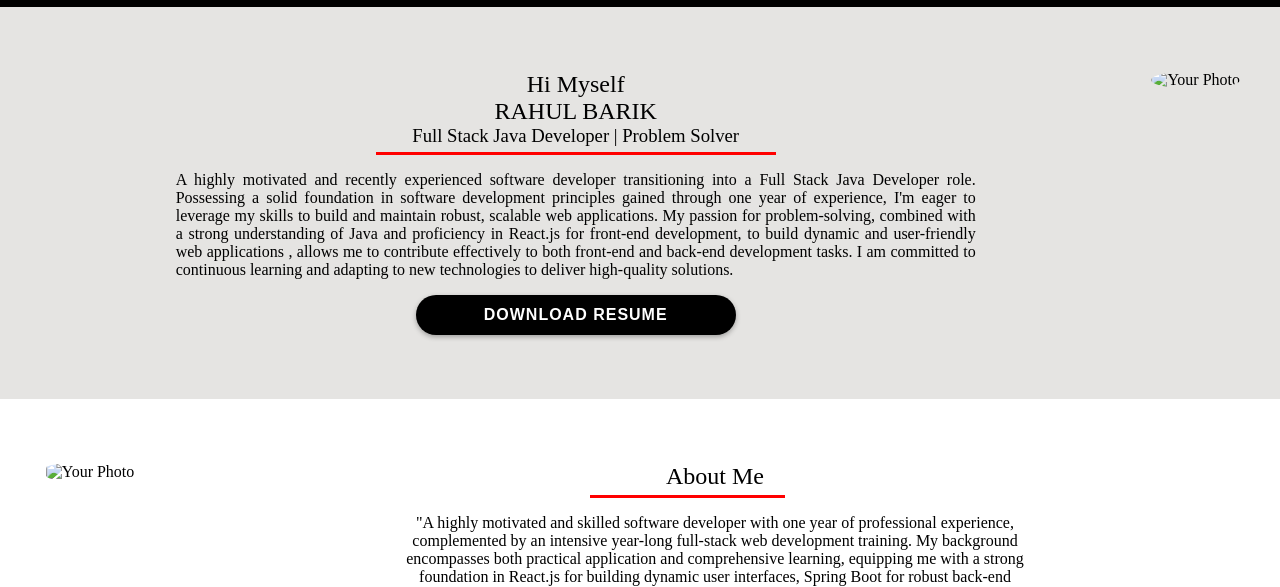
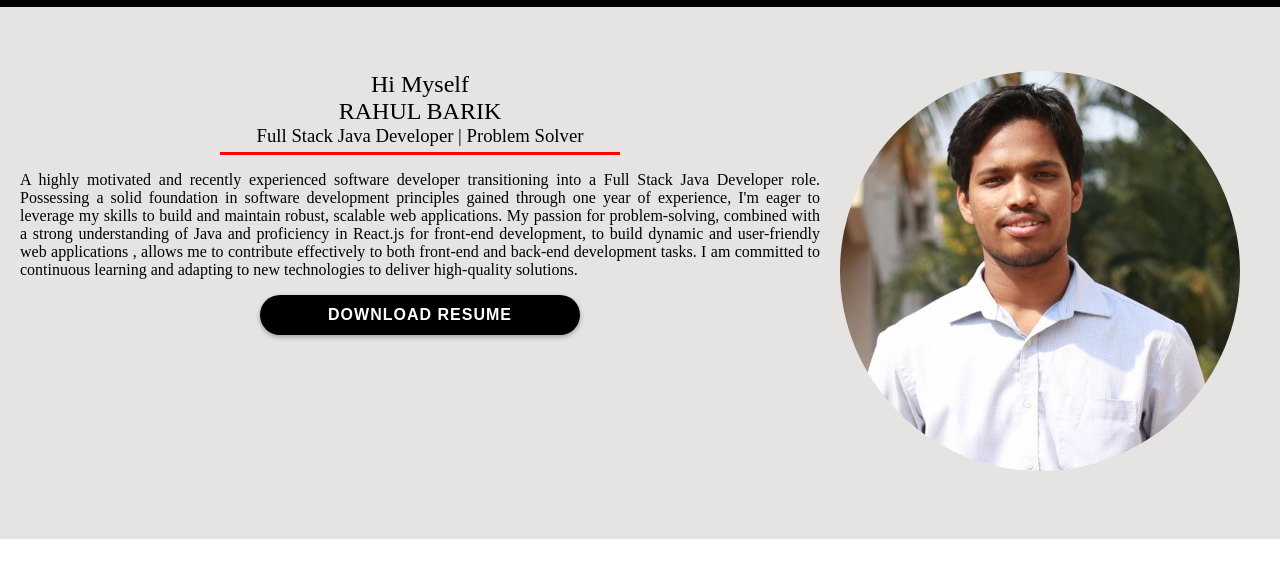
Before and after one commit to rahulbarik23/FundtecAssignment, a plain HTML site: page index.html in a window 1280 px wide. Shown: the part 55-642 px from the top of the page. Drawn offline with Linux system fonts and the light colour scheme; the site is published under a folder, as on GitHub Pages, so addresses that start at the root find nothing.

Commit message:
Update index.html

```diff
--- a/index.html
+++ b/index.html
@@ -37,7 +37,7 @@
                <button class="download-resume" onclick="downloadResume()" >Download Resume</button>
             </div>
             <div >
-                <img class="profile-pic" src="/Image/Rahul-image.jpeg" alt="Your Photo">
+                <img class="profile-pic" src="Image/Rahul-image.jpeg" alt="Your Photo">
             </div>
         </div>
     </section>
@@ -48,7 +48,7 @@
 
         <div class="aboutme-section">
             <div>
-                <img class="About-pic" src="/Image/Rahul-image2.jpeg" alt="Your Photo">
+                <img class="About-pic" src="Image/Rahul-image2.jpeg" alt="Your Photo">
             </div>
 
             <div class="about-section2">
```
